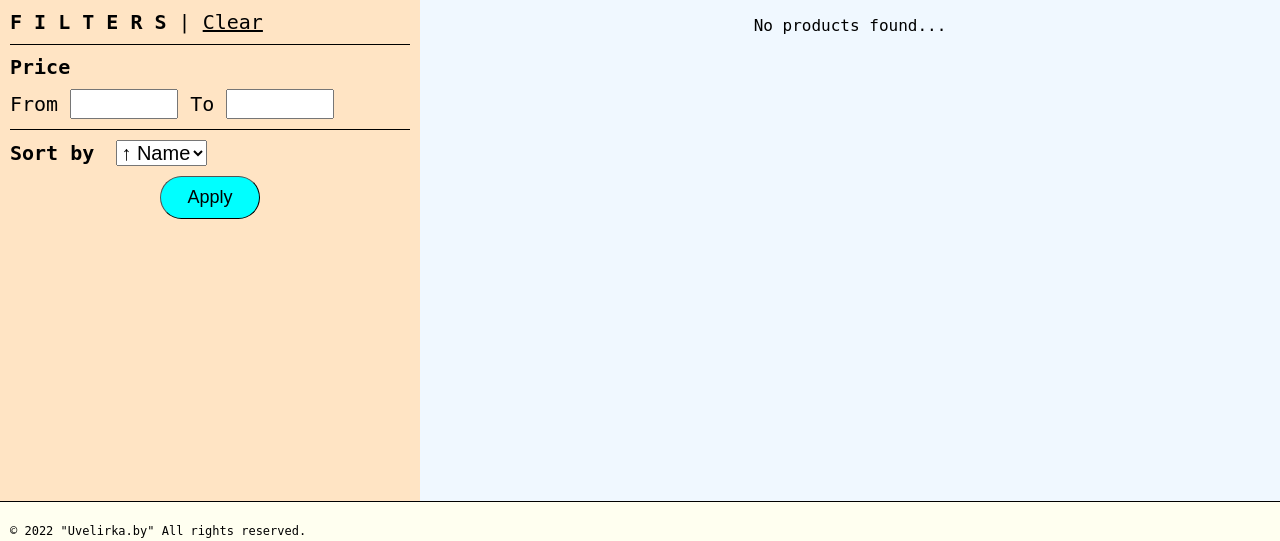
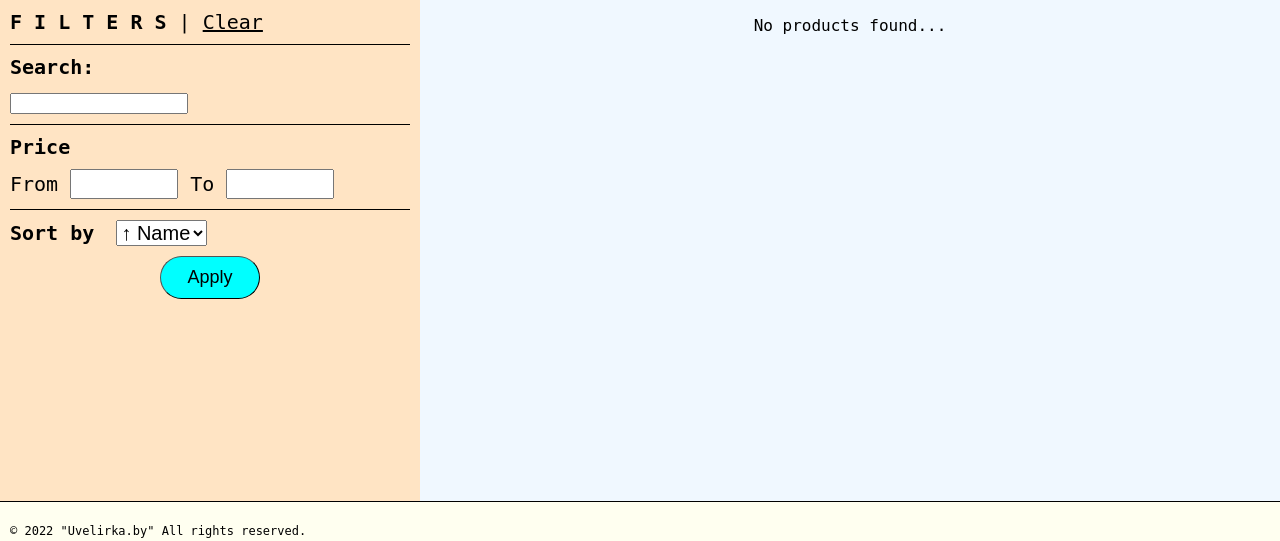
Before and after one commit to MaksimPashkovsky/jewelry-pawnshop, a Flask app: template src/templates/catalog.html in a window 1280 px wide. Shown: the part 162-703 px from the top of the page. Run offline with Flask 2, Linux system fonts and the light colour scheme; the template is opened without the code that fills it, so the values that code supplies are empty; parts of the project's set-up code (start-up, migrations or seed data) failed here and were passed over.

Commit message:
search added

```diff
--- a/src/app.py
+++ b/src/app.py
@@ -2,6 +2,7 @@ import random
 from datetime import datetime
 from operator import attrgetter
 from collections import defaultdict, Counter
+from difflib import SequenceMatcher
 from flask import Flask, render_template, request, redirect, flash, url_for, session
 from flask_login import login_user, current_user, login_required, logout_user, LoginManager
 from flask_admin.contrib.sqla import ModelView
@@ -148,6 +149,11 @@ def catalog_page(product_type):
     if request.method == 'GET':
         return render_template('catalog.html', product_type=product_type,
                                products=sorted(all_products, key=attrgetter('name')))
+
+    search_string = request.form.get('search-string')
+
+    if search_string:
+        all_products = list(filter(lambda x: SequenceMatcher(None, search_string, x.name).ratio() >= 0.3, all_products))
 
     price_start = request.form.get('price-start')
     price_end = request.form.get('price-end')
--- a/src/static/styles/catalog.css
+++ b/src/static/styles/catalog.css
@@ -18,7 +18,7 @@
     font-size: 20px;
 }
 
-.filter-item input {
+.filter-item input[type='number'] {
     font-size: 20px;
     width: 100px;
     text-align: center;
--- a/src/templates/catalog.html
+++ b/src/templates/catalog.html
@@ -25,6 +25,10 @@
                 <div class="filter-head">
                     <b>F I L T E R S</b> |
                     <a class="text" style="text-decoration: underline" href="{{ url_for('clear_filters', product_type=product_type) }}">Clear</a>
+                </div>
+                <div class="filter-item">
+                    <p><b>Search: </b></p>
+                    <input type="text" name="search-string" autocomplete="off">
                 </div>
                 <div class="filter-item">
                     <p><b>Price</b></p>
```
